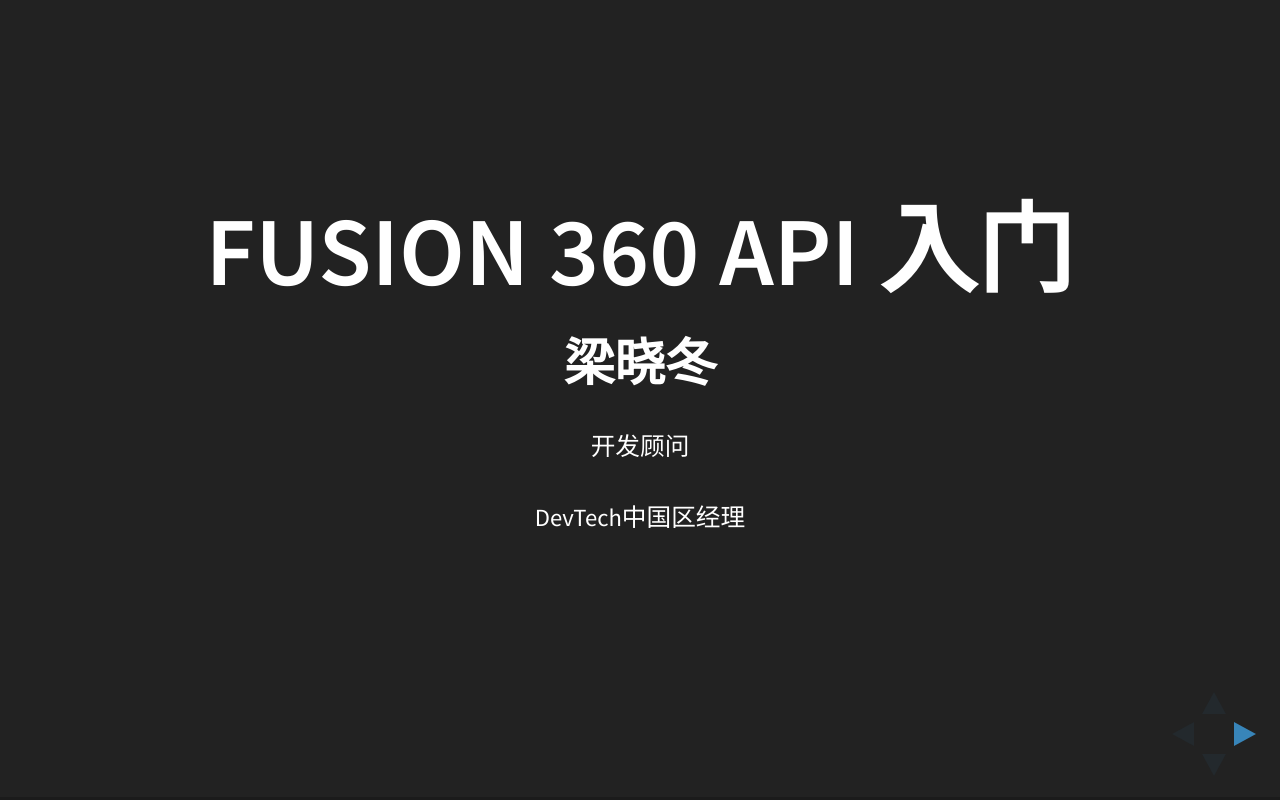
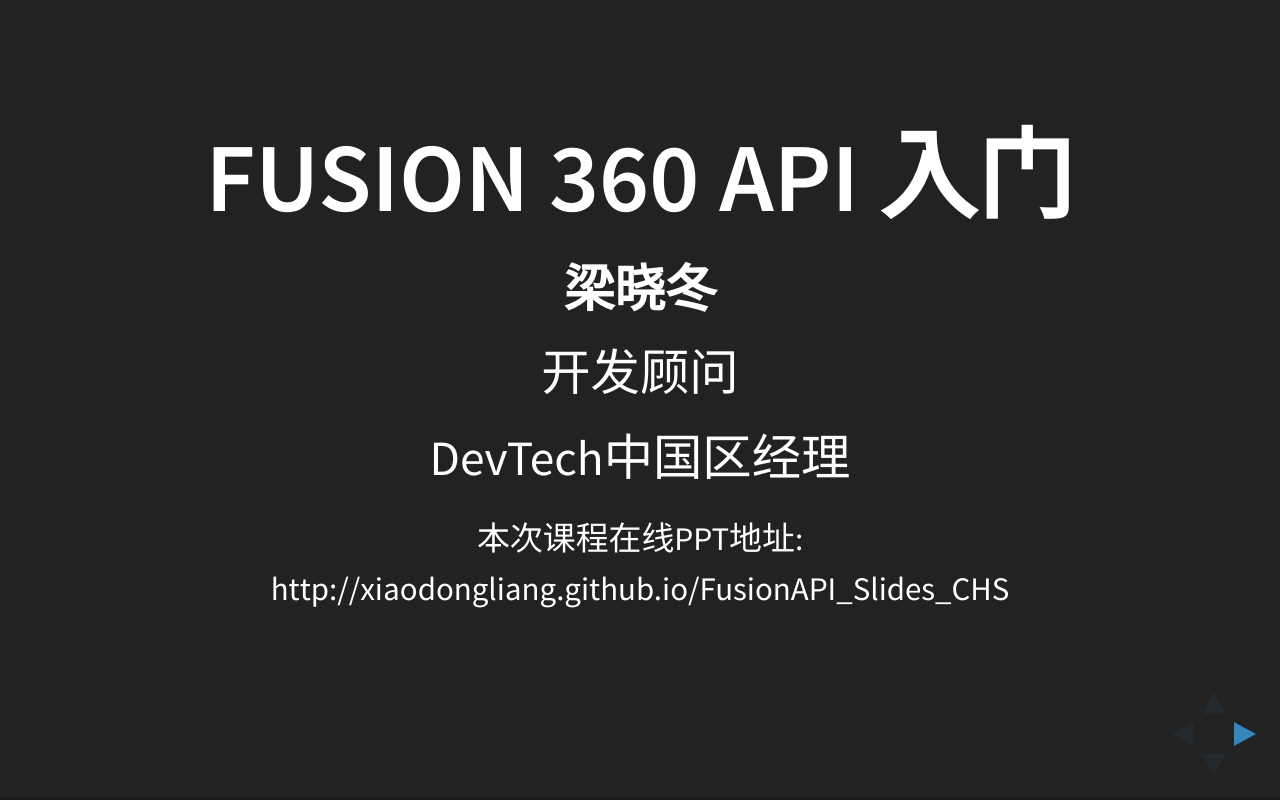
Before and after one commit to xiaodongliang/FusionAPI_Slides_CHS, a website: page index.html in a window 1280 px wide. Drawn offline with Linux system fonts and the light colour scheme.

Commit message:
Update index.html

```diff
--- a/index.html
+++ b/index.html
@@ -46,8 +46,9 @@
 					<P></P>
 					<h3>梁晓冬</h3>
 					<P></P>
-				        <p><font size="5">开发顾问</font></p>
-					<p><font size="5">DevTech中国区经理</font></p>
+				        <p><font size="8">开发顾问</font></p>
+					<p><font size="8">DevTech中国区经理</font></p>
+					<p><font size="6">本次课程在线PPT地址:<a hrf = 'http://xiaodongliang.github.io/FusionAPI_Slides_CHS'></a> http://xiaodongliang.github.io/FusionAPI_Slides_CHS<a></a> </font></p>
 				</section>
 
 				<section>
```
